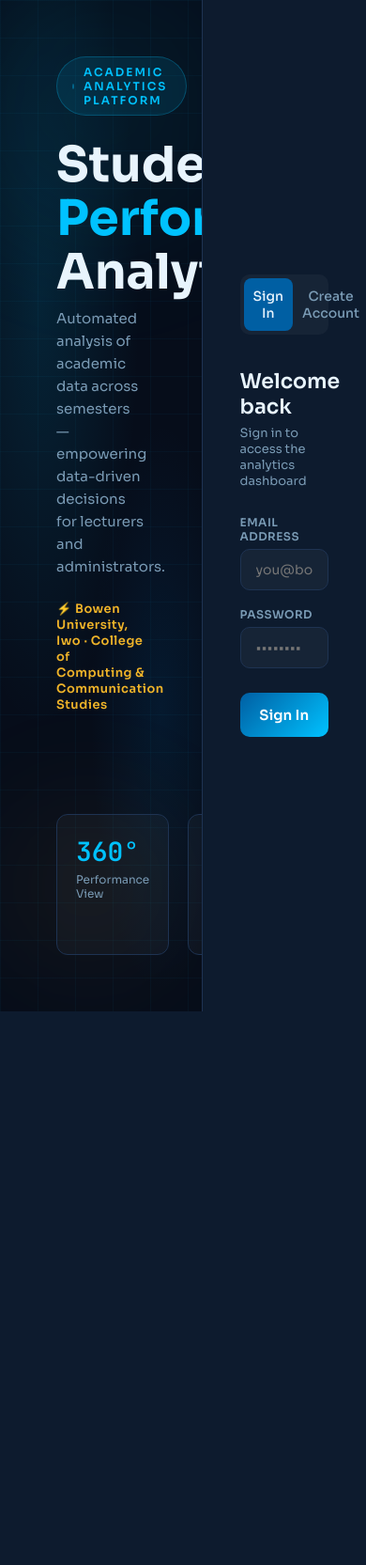
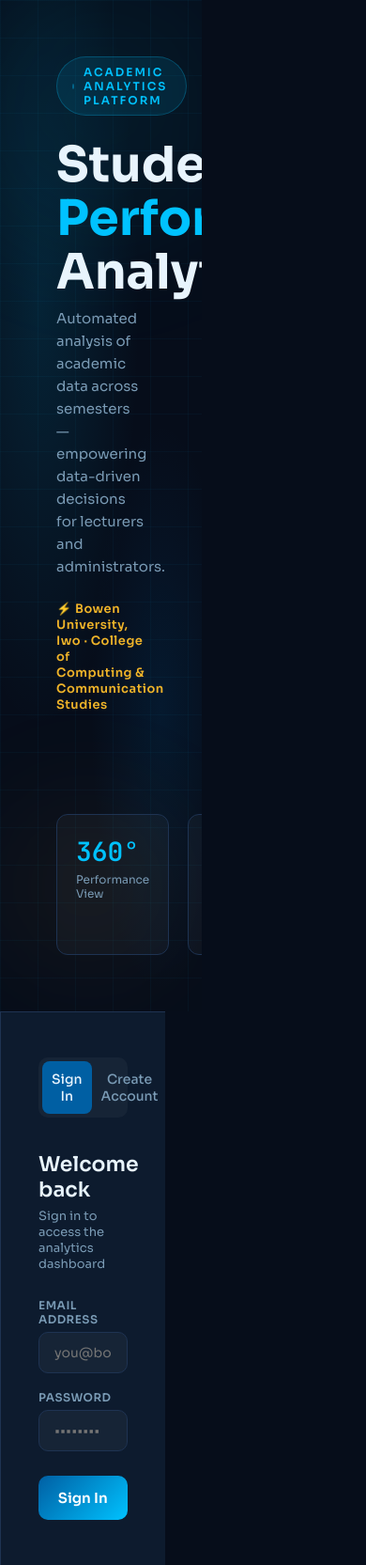
Before and after one commit to Timothy-create7/spas-bowen-university, a Flask app: page /auth in a window 390 px wide. Shown: the whole page at 94% size. Before the commit the page ends 1076 px from the top, so only its background shows below. Run offline with Flask 3, Linux system fonts and the light colour scheme.

Commit message:
fix responsive layout

```diff
--- a/templates/auth.html
+++ b/templates/auth.html
@@ -22,6 +22,13 @@
   --radius:14px;
 }
 *{margin:0;padding:0;box-sizing:border-box}
+@media(max-width:900px){
+  body{flex-direction:column;overflow:auto;}
+  .panel-left{width:100%;padding:40px 24px;}
+  .panel-right{width:100%;border-left:none;border-top:1px solid var(--border);padding:40px 24px;}
+  .brand h1{font-size:36px;}
+  .stats-row{display:none;}
+}
 body{
   font-family:'Sora',sans-serif;
   background:var(--bg);
```
